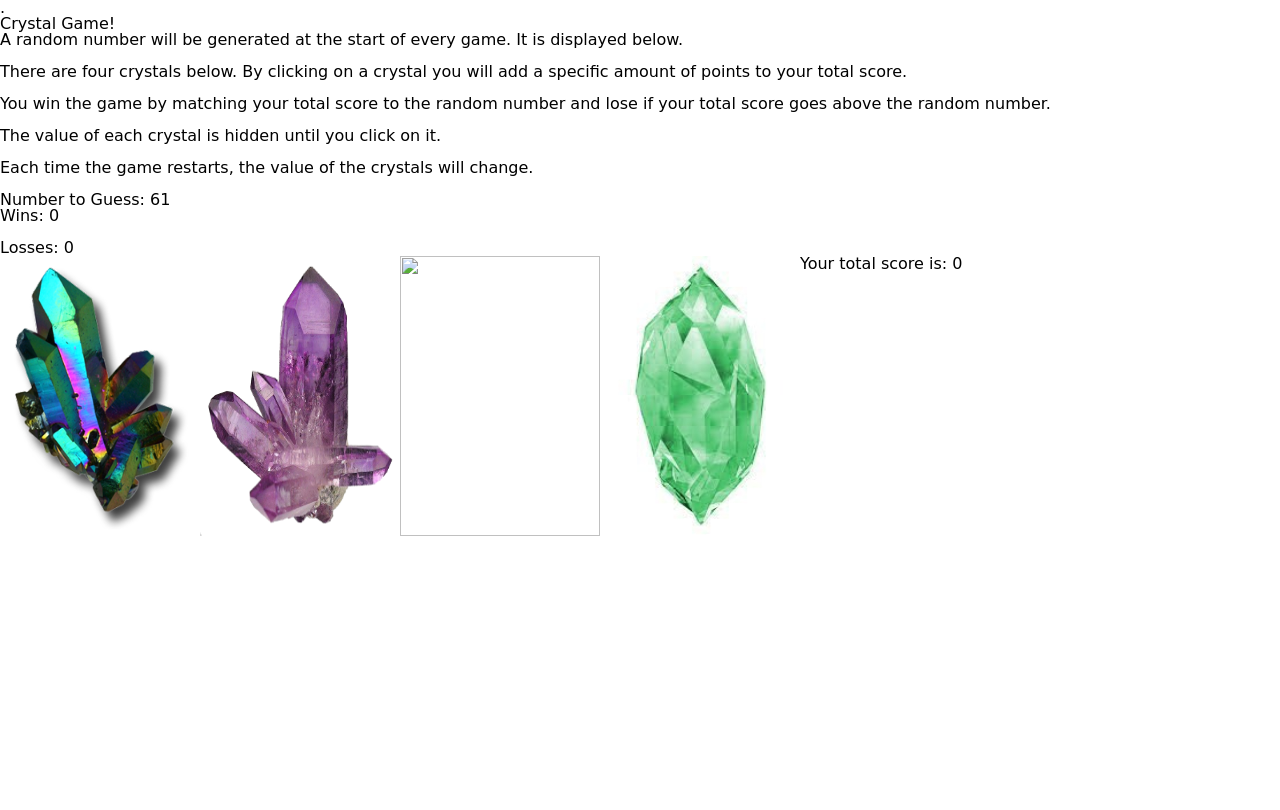
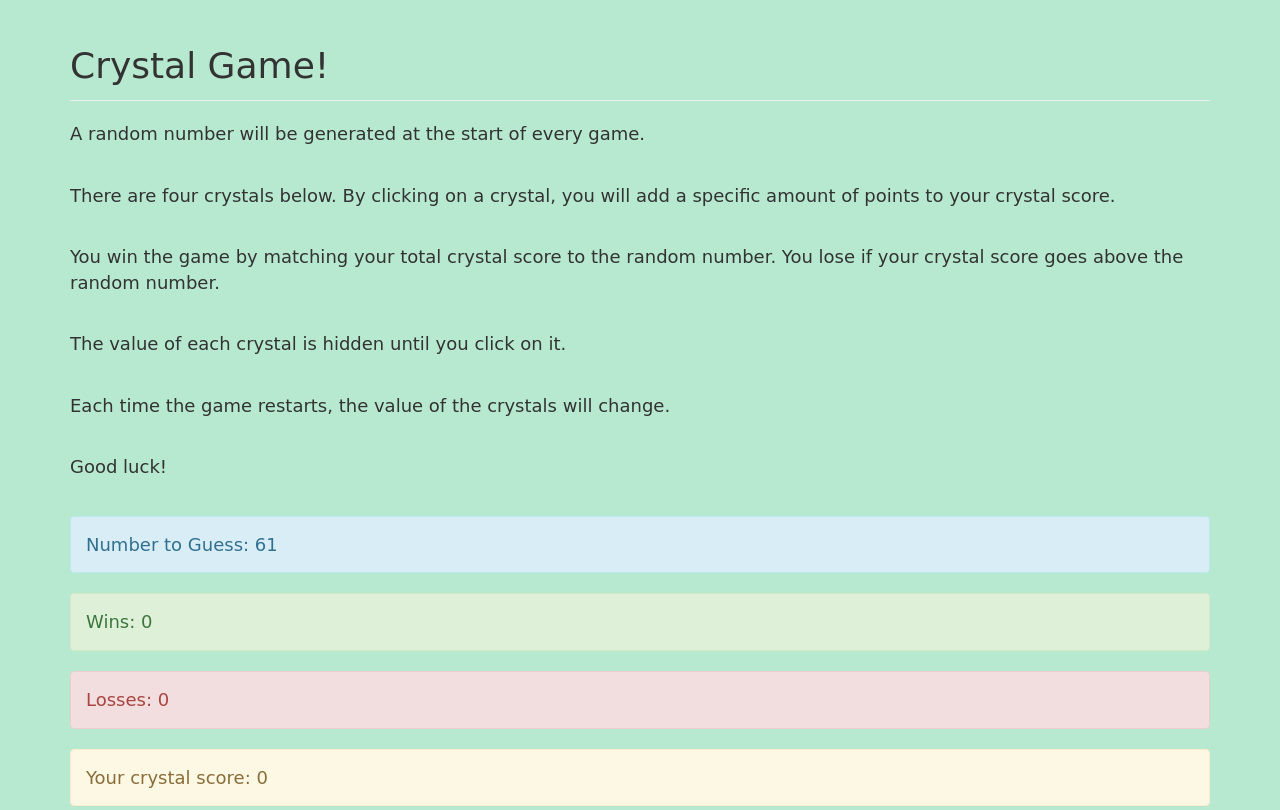
Before and after one commit to taddes/jQuery-Crystal-Game, a plain HTML site: page index.html in a window 1280 px wide. Shown: the top 810 px of the page. Drawn offline with nearby package versions, Linux system fonts and the light colour scheme; a web font is replaced by a local one.

Commit message:
CSS tweaks and bootsrap improvements

```diff
--- a/assets/css/style.css
+++ b/assets/css/style.css
@@ -4,11 +4,18 @@ font-family: 'Exo 2', sans-serif; */
 
 body {
     font-family: 'Stalinist One', cursive;
+    font-size: 18px;
+    background-color: rgb(182, 233, 207);
+}
+
+header {
+    font-size: 36px;
 }
 
 .crystal-image {
+
     width: 200px;
     height: 280px;
-    padding: 20 px;
+    padding: 10 px;
     float: left;
 }
--- a/index.html
+++ b/index.html
@@ -3,33 +3,38 @@
 <head>
     <meta charset="UTF-8">
     <meta name="viewport" content="width=device-width, initial-scale=1.0">
-    <meta http-equiv="X-UA-Compatible" content="ie=edge">.
-    <link rel="stylesheet" href="./assets/css/reset.css">
-    <!-- <link rel="stylesheet" href="https://maxcdn.bootstrapcdn.com/bootstrap/3.3.7/css/bootstrap.min.css" integrity="sha384-BVYiiSIFeK1dGmJRAkycuHAHRg32OmUcww7on3RYdg4Va+PmSTsz/K68vbdEjh4u" crossorigin="anonymous"> -->
+    <meta http-equiv="X-UA-Compatible" content="ie=edge">
+    <!-- <link rel="stylesheet" href="./assets/css/reset.css"> -->
+    <link rel="stylesheet" href="https://maxcdn.bootstrapcdn.com/bootstrap/3.3.7/css/bootstrap.min.css" integrity="sha384-BVYiiSIFeK1dGmJRAkycuHAHRg32OmUcww7on3RYdg4Va+PmSTsz/K68vbdEjh4u" crossorigin="anonymous">
     <link href="https://fonts.googleapis.com/css?family=Exo+2|Stalinist+One" rel="stylesheet">    <link rel="stylesheet" href="./assets/css/style.css">
     <script src="https://code.jquery.com/jquery-3.3.1.js" integrity="sha256-2Kok7MbOyxpgUVvAk/HJ2jigOSYS2auK4Pfzbm7uH60=" crossorigin="anonymous"></script>
     <title>Crystal Game</title>
 </head>
 <body>
     <div class="container">
-    <div class="heading"><header>Crystal Game!</header></div>
+        <div class="page-header"><header>Crystal Game!</header></div>
 
     <div class ="instructions">
-        <p>A random number will be generated at the start of every game. It is displayed below.</p><br>
-        <p>There are four  crystals below.  By clicking on a crystal you will add a specific amount of points to your total score.</p><br>
-        <p>You win the game by matching your total score to the random number and lose if your total score goes above the random number.</p><br>
+        <p>A random number will be generated at the start of every game.</p><br>
+        <p>There are four crystals below.  By clicking on a crystal, you will add a specific amount of points to your crystal score.</p><br>
+        <p>You win the game by matching your total crystal score to the random number. You lose if your crystal score goes above the random number.</p><br>
         <p>The value of each crystal is hidden until you click on it.</p><br>
         <p>Each time the game restarts, the value of the crystals will change.</p><br>
+        <p>Good luck!</p><br>
     </div>
 
 
-    <div class="randomNumberDiv">Number to Guess: <span class="random-number"></span></div>
+    <div class="alert alert-info" role="alert"><div class="randomNumberDiv">Number to Guess: <span class="random-number"></span></div></div>
 
     <div class="winLoss">
-        <p>Wins: <span class="winSpan"></span></p>
-        <br>
-        <p>Losses: <span class="lossSpan"></span></p>
+        <div class="alert alert-success" role="alert"> <p>Wins: <span class="winSpan"></span></p></div>
+        <div class="alert alert-danger" role="alert"> <p>Losses: <span class="lossSpan"></span></p></div>
     </div>
+
+    <div class="scoreHeader"></div>
+    <div class="alert alert-warning" role="alert"><p>Your crystal score: <span class="total-score"></span></p></div>
+
+    <br>
 
     <div class="crystals">
         <!-- <div class="crys1"><img src="./assets/images/crys1.png"/></div>
@@ -38,11 +43,13 @@
         <div class="crys4"><img src="./assets/images/crys4.png"/></div> -->
     </div>
 
+    <br>
+    <br>
 
 
-    <div class="scoreHeader"></div>
-    <p>Your total score is: <span class="total-score"></span></p>
-    <div class="userScore"></div>
+
+
+
 
 
 
```
Also changed, not shown: assets/images/background.jpg (added).
